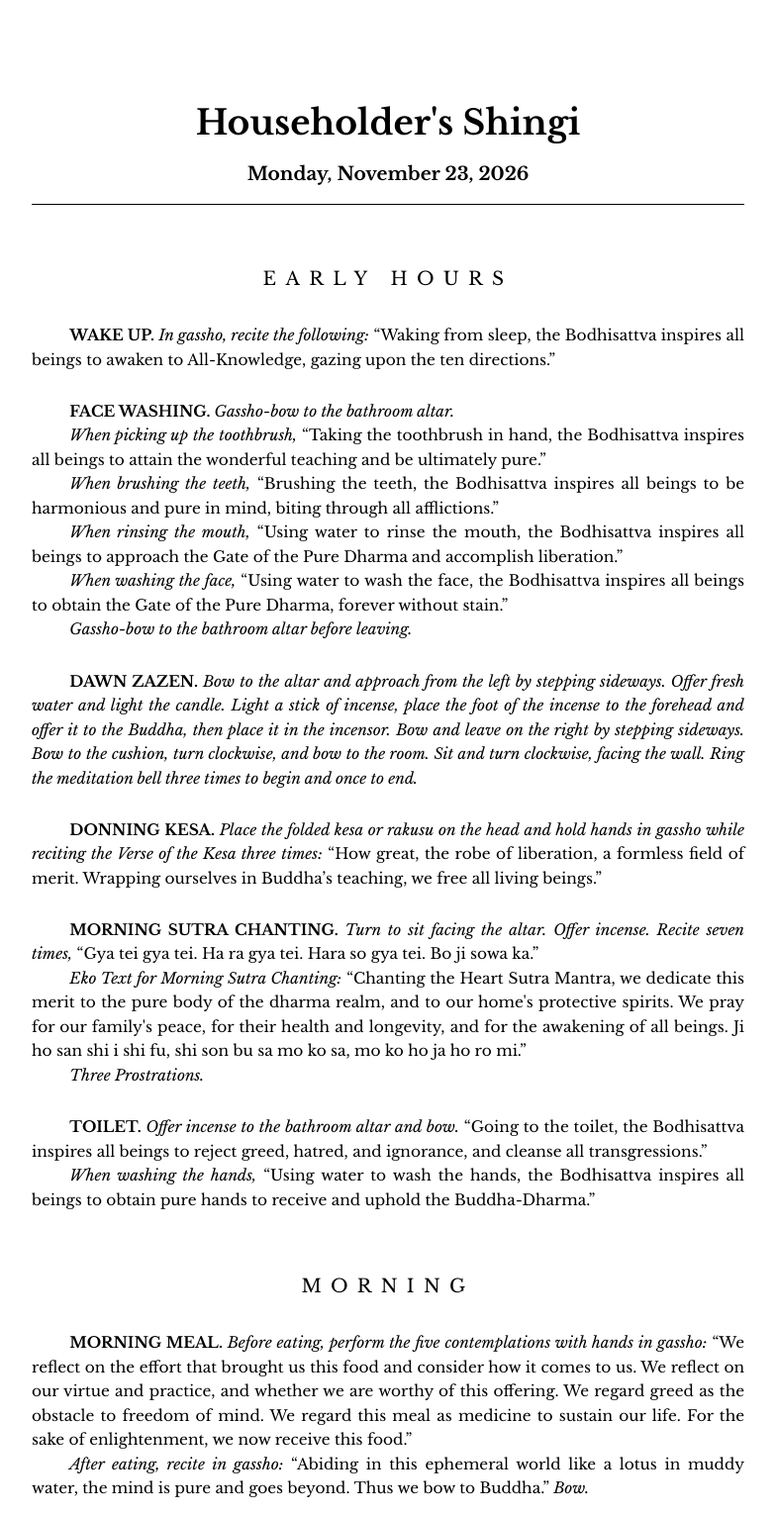
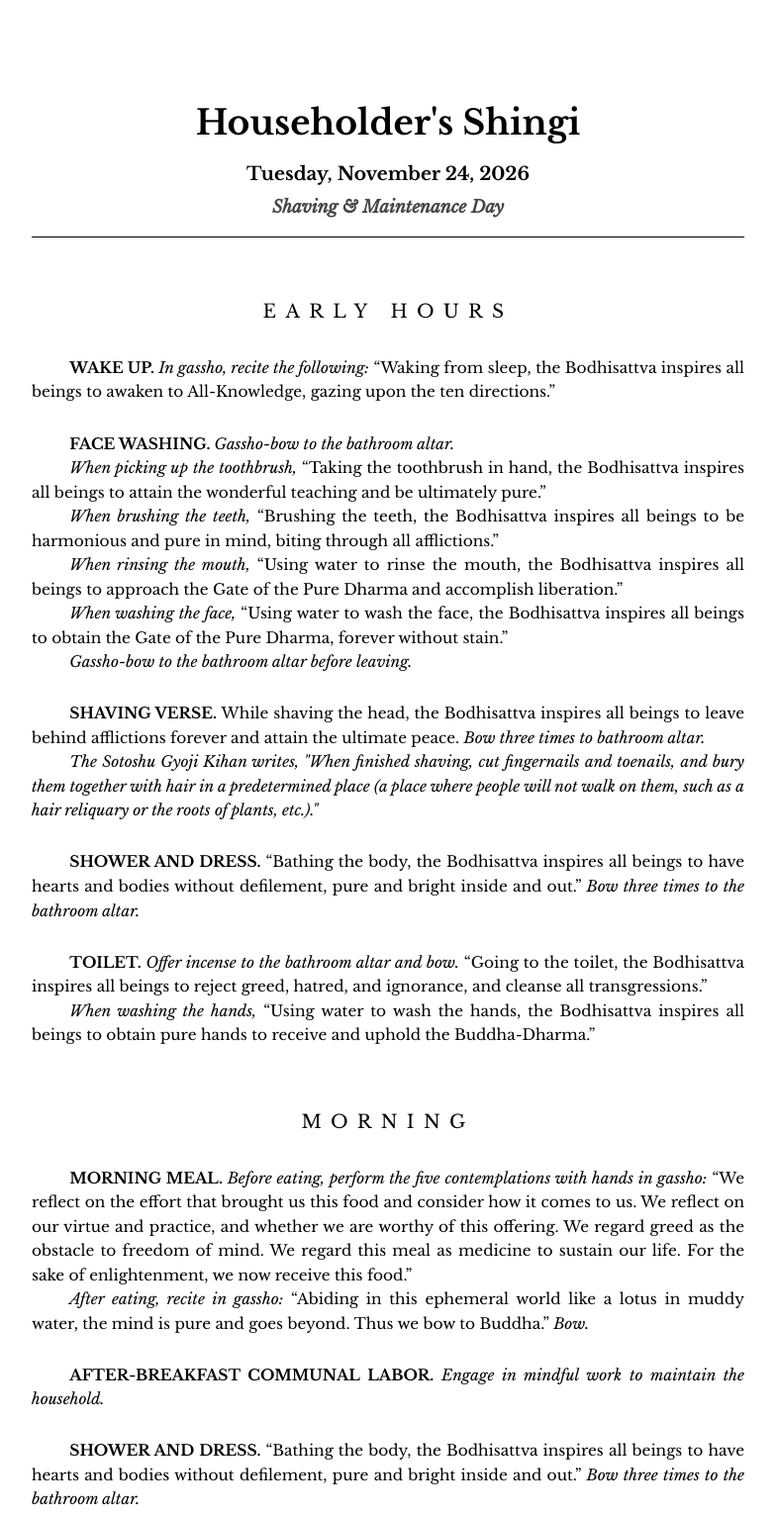
Before and after one commit to keizansociety-admin/keizan-society, a plain HTML site: page index.html in a window 1280 px wide. Shown: the top 1531 px of the page at 99% size, without its empty margins (248-1033 px from the left). Drawn offline with nearby package versions, Linux system fonts and the light colour scheme.

Commit message:
Liturgical Update: Tue Nov 24 14:41:33 UTC 2026

```diff
--- a/index.html
+++ b/index.html
@@ -55,13 +55,13 @@
         margin-top: 5px;
     }
     </style>
-<title>Householder's Shingi - November 23, 2026</title>
+<title>Householder's Shingi - November 24, 2026</title>
 </head><body>
 
     <h1>
         Householder's Shingi<br>
-        <span class='sub-header'>Monday, November 23, 2026</span>
-
+        <span class='sub-header'>Tuesday, November 24, 2026</span>
+        <span class='shaving-label'>Shaving & Maintenance Day</span>
     </h1>
 
 <h2>EARLY HOURS</h2>
@@ -77,15 +77,11 @@
 <p><i>Gassho-bow to the bathroom altar before leaving.</i></p>
 </div>
 <div class='activity'>
-<p><span class='activity-title'>DAWN ZAZEN</span><i>Bow to the altar and approach from the left by stepping sideways. Offer fresh water and light the candle. Light a stick of incense, place the foot of the incense to the forehead and offer it to the Buddha, then place it in the incensor. Bow and leave on the right by stepping sideways. Bow to the cushion, turn clockwise, and bow to the room. Sit and turn clockwise, facing the wall. Ring the meditation bell three times to begin and once to end.</i></p>
+<p><span class='activity-title'>SHAVING VERSE</span>While shaving the head, the Bodhisattva inspires all beings to leave behind afflictions forever and attain the ultimate peace. <i>Bow three times to bathroom altar.</i></p>
+<p><i>The Sotoshu Gyoji Kihan writes, "When finished shaving, cut fingernails and toenails, and bury them together with hair in a predetermined place (a place where people will not walk on them, such as a hair reliquary or the roots of plants, etc.)."</i></p>
 </div>
 <div class='activity'>
-<p><span class='activity-title'>DONNING KESA</span><i>Place the folded kesa or rakusu on the head and hold hands in gassho while reciting the Verse of the Kesa three times:</i> “How great, the robe of liberation, a formless field of merit. Wrapping ourselves in Buddha’s teaching, we free all living beings.”</p>
-</div>
-<div class='activity'>
-<p><span class='activity-title'>MORNING SUTRA CHANTING</span><i>Turn to sit facing the altar. Offer incense. Recite seven times,</i> “Gya tei gya tei. Ha ra gya tei. Hara so gya tei. Bo ji sowa ka.”</p>
-<p><i>Eko Text for Morning Sutra Chanting:</i> “Chanting the Heart Sutra Mantra, we dedicate this merit to the pure body of the dharma realm, and to our home's protective spirits. We pray for our family's peace, for their health and longevity, and for the awakening of all beings. Ji ho san shi i shi fu, shi son bu sa mo ko sa, mo ko ho ja ho ro mi.”</p>
-<p><i>Three Prostrations.</i></p>
+<p><span class='activity-title'>SHOWER AND DRESS</span>“Bathing the body, the Bodhisattva inspires all beings to have hearts and bodies without defilement, pure and bright inside and out.” <i>Bow three times to the bathroom altar.</i></p>
 </div>
 <div class='activity'>
 <p><span class='activity-title'>TOILET</span><i>Offer incense to the bathroom altar and bow.</i> “Going to the toilet, the Bodhisattva inspires all beings to reject greed, hatred, and ignorance, and cleanse all transgressions.”</p>
@@ -128,10 +124,6 @@
 <p><span class='activity-title'>COMMUTE</span>“Setting out on a road, the Bodhisattva inspires all beings to proceed toward the Buddha’s conduct and enter the place of no-reliance.”</p>
 </div>
 <div class='activity'>
-<p><span class='activity-title'>PRAYERS FOR SUPPORTERS</span><i>Offer incense and recite:</i> “We pray for all those who support our lives and our practice. We pray for the flourishing of the Dharma, and for the increase of blessings and wisdom for everyone. For the sake of these causes, let us recite the Ten Buddha Names.</p>
-<p>"Vairochana Buddha, pure Dharmakaya; Lochana Buddha, complete Sambhogakaya; Shakyamuni Buddha, myriad Nirmanakaya; Maitreya Buddha, of future birth; all buddhas throughout space and time; Lotus of the Wondrous Dharma, Mahayana sutra; Manjushri Bodhisattva, great wisdom; Samantabhadra Bodhisattva, great activity; Avalokiteshvara Bodhisattva, great compassion; all honored ones, bodhisattvas, mahasattvas; wisdom beyond wisdom, maha prajna paramita.</p>
-</div>
-<div class='activity'>
 <p><span class='activity-title'>LATE-AFTERNOON ZAZEN</span><i>Light the candle and offer incense, if not already done. Sit upright, facing the wall. Ring the meditation bell three times to begin and once to end.</i></p>
 </div>
 <h2>EVENING</h2>
```
Also changed, not shown: output/index.html (+6 -14 lines).
